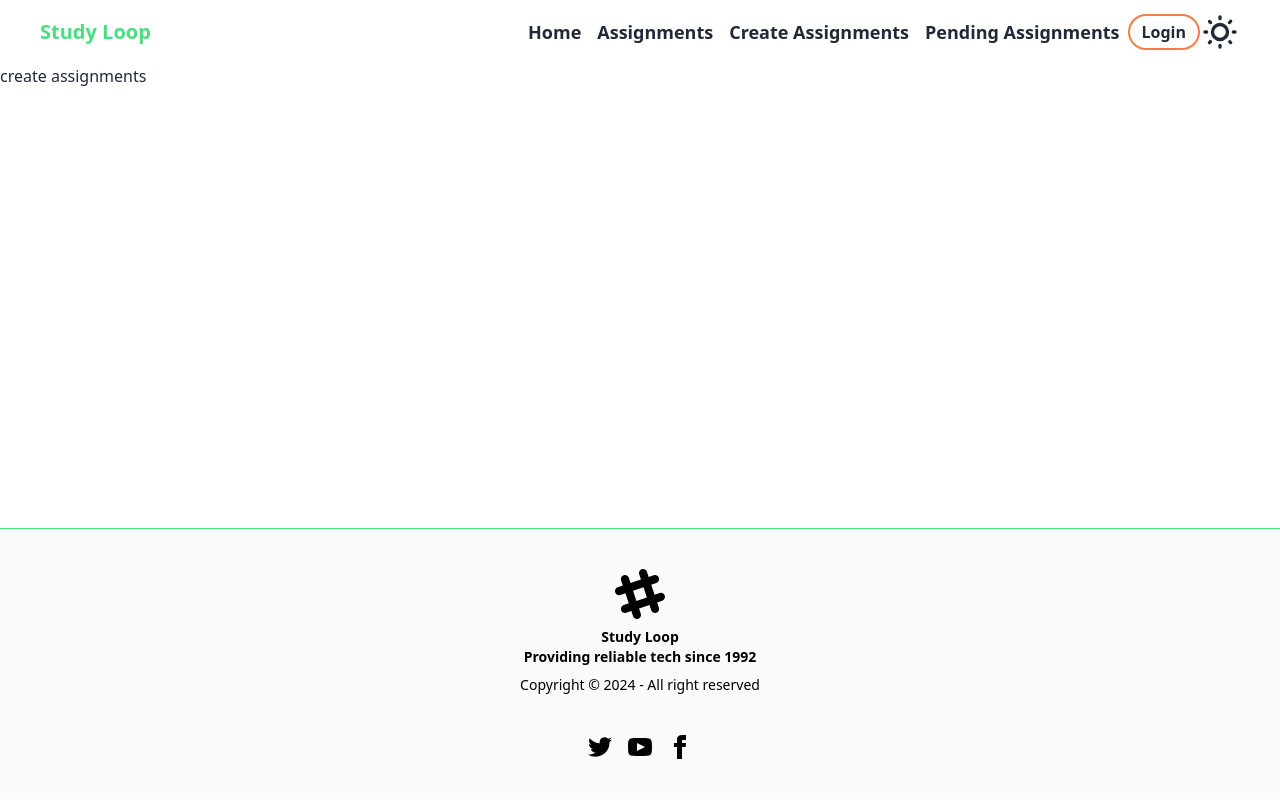
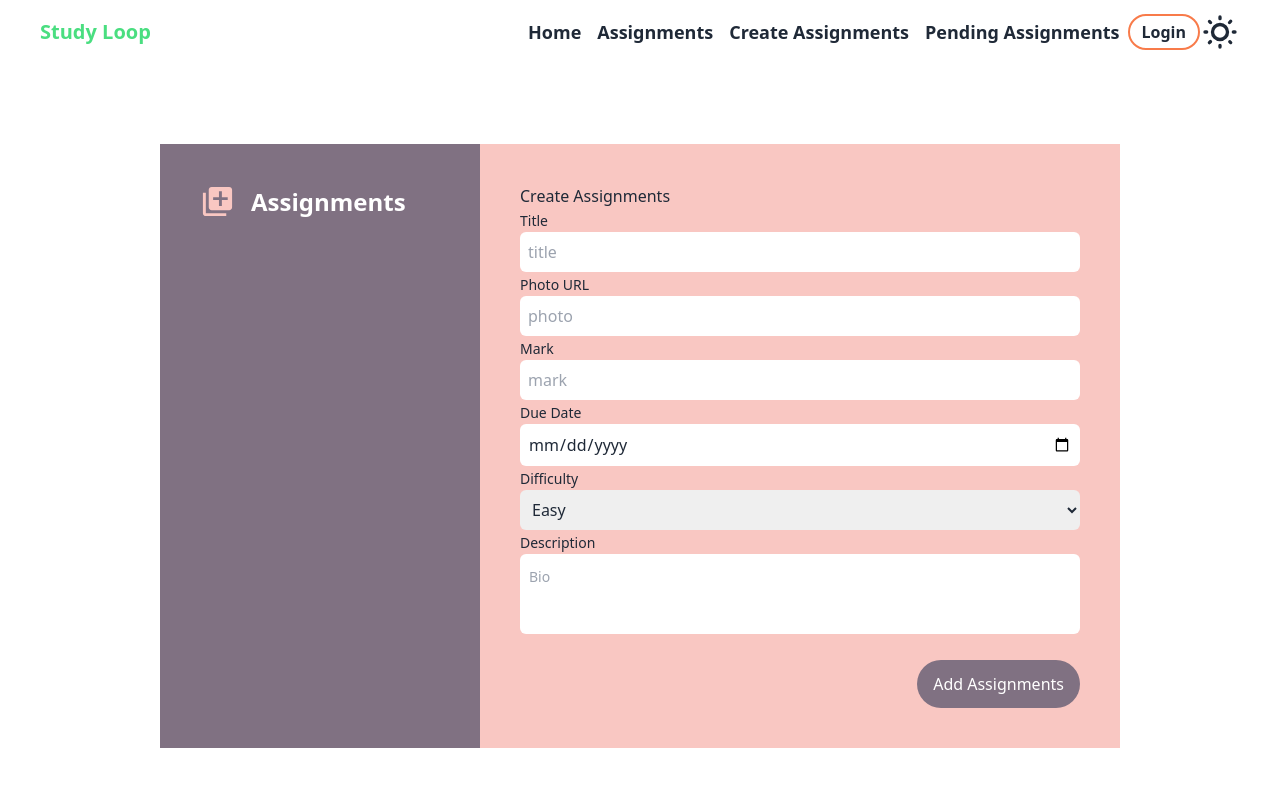
Before and after one commit to git-zahidul-islam/StudyLoop-client, a React (Vite) app: page /create-assignments in a window 1280 px wide. Shown: the top 800 px of the page. Built offline with nearby package versions, Linux system fonts and the light colour scheme; no server answers.

Commit message:
add assignments added

```diff
--- a/package.json
+++ b/package.json
@@ -15,6 +15,7 @@
     "match-sorter": "^6.3.4",
     "react": "^18.2.0",
     "react-dom": "^18.2.0",
+    "react-icons": "^5.2.1",
     "react-router-dom": "^6.23.0",
     "sort-by": "^1.2.0",
     "swiper": "^11.1.1"
--- a/src/pages/CreateAssignments.jsx
+++ b/src/pages/CreateAssignments.jsx
@@ -1,10 +1,50 @@
-
+import { MdLibraryAdd } from "react-icons/md";
 
 const CreateAssignments = () => {
     return (
-        <div>
-<h1>create assignments</h1>
+      <div className="w-9/12 mx-auto my-20 flex lg:flex-row md:flex-row flex-col-reverse">
+        <div className="md:w-4/12 bg-[#807182] p-10">
+          <h1 className="text-2xl font-bold text-white flex items-center gap-4"><span className="text-[#F9C7C2]"><MdLibraryAdd size={35}/></span>Assignments</h1>
         </div>
+        <div className="md:w-8/12 bg-[#F9C7C2] p-10">
+          <h1>Create Assignments</h1>
+          <form>
+            <div>
+              <div className="col-span-full sm:col-span-3">
+                <label htmlFor="title" className="text-sm">Title</label>
+                <input name="title" id="title" type="text" placeholder="title" className="w-full rounded-md focus:ring focus:ring-opacity-75 dark:text-gray-50 focus:dark:ring-violet-600 dark:border-gray-300 outline-none p-2" />
+              </div>
+              <div className="col-span-full sm:col-span-3">
+                <label htmlFor="title" className="text-sm">Photo URL</label>
+                <input name="photo" id="photo" type="text" placeholder="photo" className="w-full rounded-md focus:ring focus:ring-opacity-75 dark:text-gray-50 focus:dark:ring-violet-600 dark:border-gray-300 outline-none p-2" />
+              </div>
+              <div className="col-span-full sm:col-span-3">
+                <label htmlFor="title" className="text-sm">Mark</label>
+                <input name="mark" id="mark" type="number" placeholder="mark" className="w-full rounded-md focus:ring focus:ring-opacity-75 dark:text-gray-50 focus:dark:ring-violet-600 dark:border-gray-300 outline-none p-2" />
+              </div>
+              <div className="col-span-full sm:col-span-3">
+                <label htmlFor="title" className="text-sm">Due Date</label>
+                <input name="date" id="date" type="date" placeholder="date" className="w-full rounded-md focus:ring focus:ring-opacity-75 dark:text-gray-50 focus:dark:ring-violet-600 dark:border-gray-300 outline-none p-2" />
+              </div>
+              <div>
+                <label htmlFor="title" className="text-sm">Difficulty</label>
+                <select name="diff" id="diff" className="w-full rounded-md focus:ring focus:ring-opacity-75 dark:text-gray-50 focus:dark:ring-violet-600 dark:border-gray-300 p-2">
+                  <option value="Easy">Easy</option>
+                  <option value="Medium">Medium</option>
+                  <option value="Hard">Hard</option>
+                </select>
+              </div>
+              <div>
+                <label htmlFor="description" className="text-sm">Description</label>
+                <textarea name="description" className="textarea resize-none h-20 w-full rounded-md focus:ring focus:ring-opacity-75 dark:text-gray-50 focus:dark:ring-violet-600 dark:border-gray-300 p-2" placeholder="Bio"></textarea>
+              </div>
+            </div>
+            <div className="flex justify-end">
+              <input className="px-4 py-3 bg-[#807182] rounded-3xl text-white mt-5 cursor-pointer" type="submit" value="Add Assignments" />
+            </div>
+          </form>
+        </div>
+      </div>
     );
 };
 
```
Also changed, not shown: 1 other file (tests, documents, lock files or other folders).
